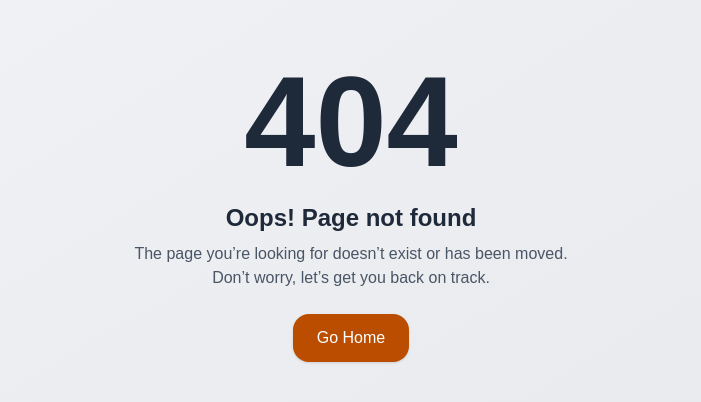
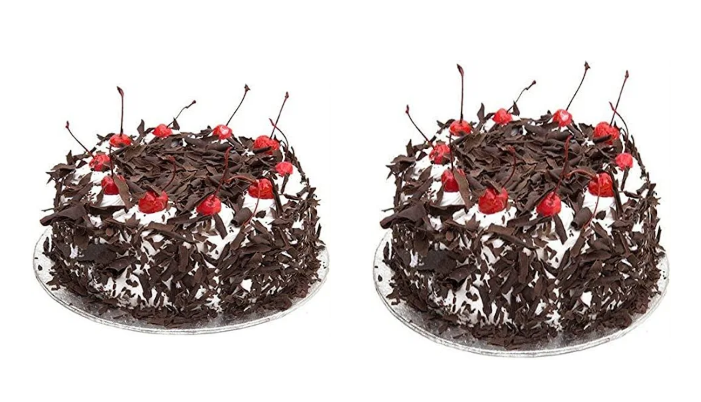
Before and after one commit to Shivam8299/learning_and_practice_next.js, a Next.js app: page /image in a window 1280 px wide. Before the commit this address had no page. Shown: the part 190-592 px from the top of the page, without its empty margins (289-990 px from the left). Built offline with nearby package versions, Linux system fonts and the light colour scheme.

Commit message:
new commit

```diff
--- /dev/null
+++ b/src/app/image/page.js
@@ -0,0 +1,15 @@
+import Image from "next/image";
+import cake from "../../../public/cake.webp";
+
+function page() {
+  return (
+    <div className="v h-screen flex justify-center items-center gap-10">
+      <Image src={cake} height={300} width={300} alt="cake" />
+      <div className="relative w-[300px] h-[300px]">
+        <Image src={cake} alt="banner" fill/>
+      </div>
+    </div>
+  );
+}
+
+export default page;
--- a/src/app/page.js
+++ b/src/app/page.js
@@ -84,6 +84,12 @@ function Page() {
         >
           Admin Page
         </button>
+        <button
+          className="px-6 py-3 bg-gradient-to-r from-emerald-500 to-teal-800 text-white rounded-xl shadow-md hover:opacity-90 transition"
+          onClick={() => router.push("/image")}
+        >
+          Image Page
+        </button>
       </div>
     </div>
   );
```
Also changed, not shown: public/cake.webp (added).
